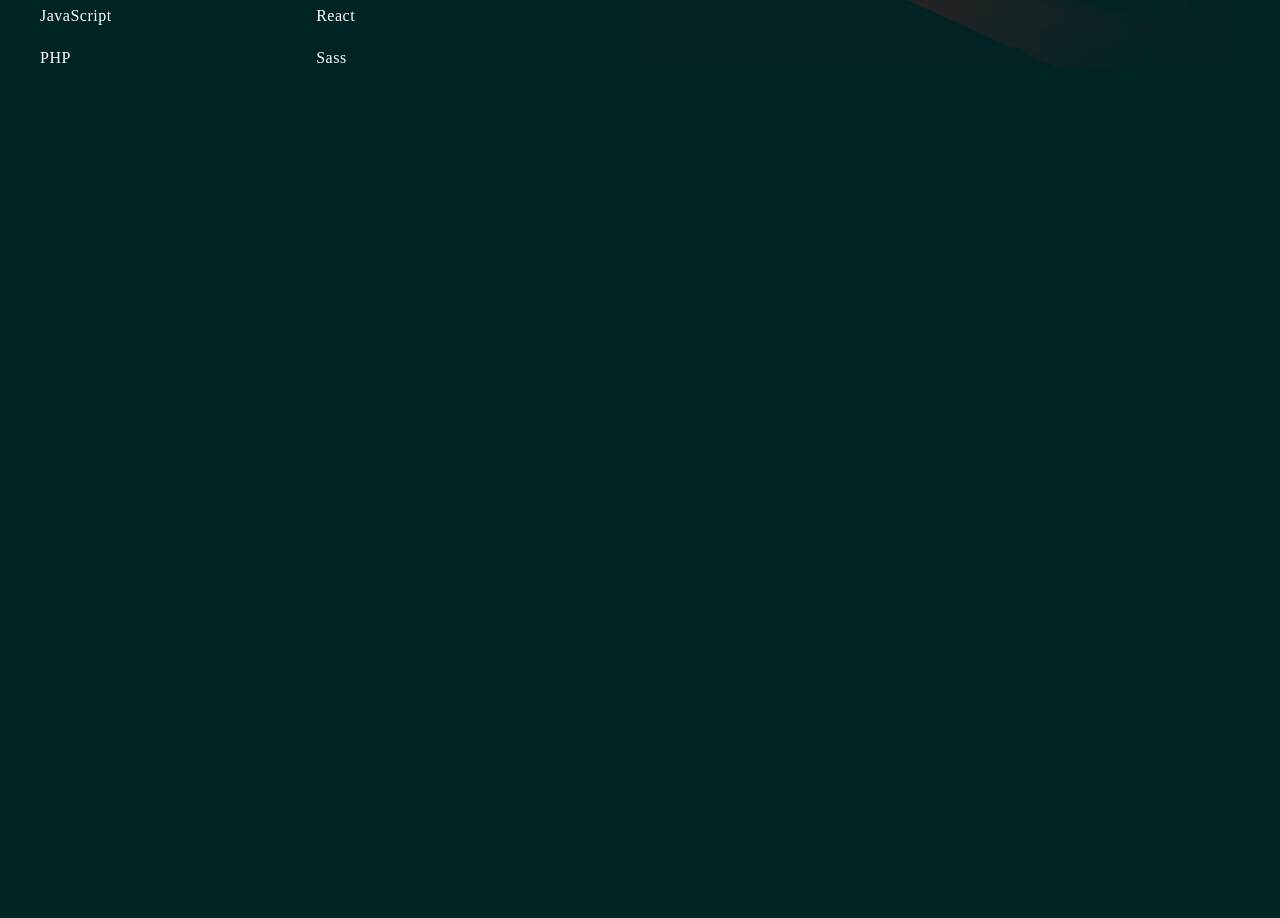
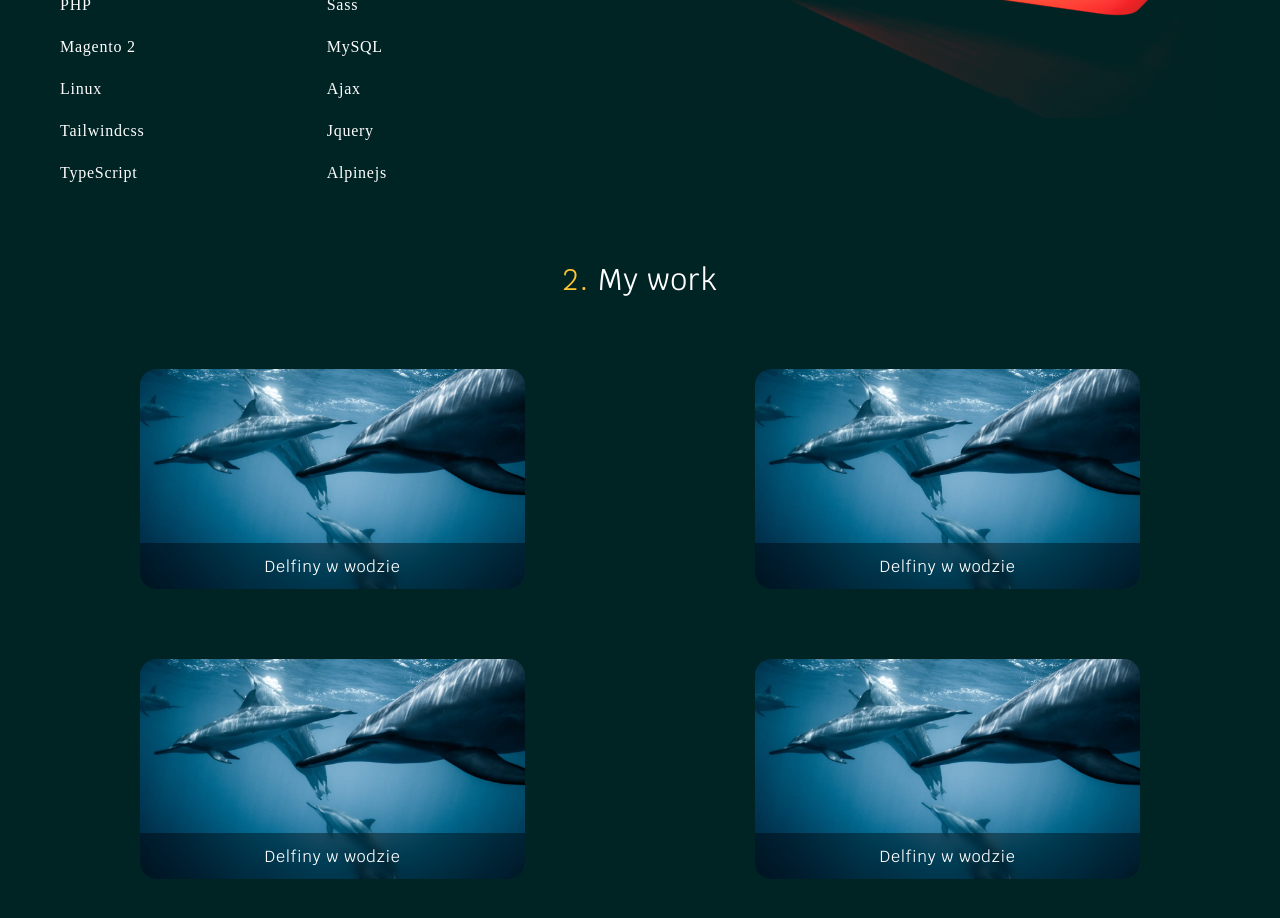
Before and after one commit to michalosmpk/portfolio, a React (Vite) app: page / in a window 1280 px wide. Shown: the part 1340-2258 px from the top of the page. Before the commit the page ends 1600 px from the top, so only its background shows below. Built offline with nearby package versions, Linux system fonts and the light colour scheme; a web font is replaced by a local one.

Commit message:
Added work section, updated about me section

```diff
--- a/src/App.jsx
+++ b/src/App.jsx
@@ -1,6 +1,7 @@
 import Header from './components/Header';
 import Hero from './components/Hero';
 import AboutMe from './components/AboutMe';
+import MyWork from './components/MyWork';
 import './scss/style.scss';
 
 function App() {
@@ -9,6 +10,7 @@ function App() {
       <Header />
       <Hero />
       <AboutMe />
+      <MyWork />
     </>
   )
 }
--- a/src/components/AboutMe.jsx
+++ b/src/components/AboutMe.jsx
@@ -27,6 +27,14 @@ function AboutMe() {
                                 <li>React</li>
                                 <li>PHP</li>
                                 <li>Sass</li>
+                                <li>Magento 2</li>
+                                <li>MySQL</li>
+                                <li>Linux</li>
+                                <li>Ajax</li>
+                                <li>Tailwindcss</li>
+                                <li>Jquery</li>
+                                <li>TypeScript</li>
+                                <li>Alpinejs</li>
                             </ul>
                         </div>
                     </div>
--- /dev/null
+++ b/src/components/MyWork.jsx
@@ -0,0 +1,48 @@
+import '../scss/myWork.scss';
+
+function MyWork() {
+    return (
+        <section className="Work">
+            <div className="ContentWrapper">
+                <h2 className="About__Heading sectionHeading">
+                    <span>2. </span>
+                    My work
+                </h2>
+
+                <div className="Work__Content">
+                    <div className="Work__Grid">
+                        <div className="Work__Tile" style={{ backgroundImage: 'url(\'src/assets/work/work_placeholder.jpeg\')' }}>
+                            <div className="Work__TileBlur" />
+                            <div className="Work__TileText">
+                                Delfiny w wodzie
+                            </div>
+                        </div>
+
+                        <div className="Work__Tile" style={{ backgroundImage: 'url(\'src/assets/work/work_placeholder.jpeg\')' }}>
+                            <div className="Work__TileBlur" />
+                            <div className="Work__TileText">
+                                Delfiny w wodzie
+                            </div>
+                        </div>
+
+                        <div className="Work__Tile" style={{ backgroundImage: 'url(\'src/assets/work/work_placeholder.jpeg\')' }}>
+                            <div className="Work__TileBlur" />
+                            <div className="Work__TileText">
+                                Delfiny w wodzie
+                            </div>
+                        </div>
+
+                        <div className="Work__Tile" style={{ backgroundImage: 'url(\'src/assets/work/work_placeholder.jpeg\')' }}>
+                            <div className="Work__TileBlur" />
+                            <div className="Work__TileText">
+                                Delfiny w wodzie
+                            </div>
+                        </div>
+                    </div>
+                </div>
+            </div>
+        </section>
+    )
+}
+
+export default MyWork;
--- a/src/scss/aboutMe.scss
+++ b/src/scss/aboutMe.scss
@@ -3,7 +3,7 @@
 .About {
     min-height: 100vh;
     padding-block-start: 40px;
-    padding-block-end: 120px;
+    padding-block-end: 40px;
 
     &__Content {
         display: grid;
@@ -11,6 +11,7 @@
         grid-template-columns: 1fr 1.1fr;
 
         @include desktop {
+            // padding-inline: 20px;
             gap: 40px;
         }
 
@@ -22,11 +23,15 @@
 
     &__Heading {
         margin-block-end: 70px;
+
+        @include desktop {
+            // margin-block-end: 100px;
+        }
     }
 
     &__LeftCol {
         display: grid;
-        gap: 40px;
+        gap: 25px;
 
         @include tablet {
             gap: 25px;
--- /dev/null
+++ b/src/scss/myWork.scss
@@ -0,0 +1,66 @@
+@import 'breakpoints.scss';
+
+.Work {
+    padding-block-end: 80px;
+
+    &__Grid {
+        display: grid;
+        width: 100%;
+        grid-template-columns: 1fr 1fr;
+        gap: 70px;
+
+        @include tablet-large {
+            grid-template-columns: 1fr;
+            gap: 55px;
+        }
+
+        @include mobile {
+            gap: 30px;
+        }
+    }
+
+    &__Tile {
+        $tile: &;
+        width: 100%;
+        max-width: 385px;
+        height: 220px;
+        position: relative;
+        border-radius: 16px;
+        background-size: cover;
+        background-repeat: no-repeat;
+        background-position: center;
+        overflow: hidden;
+        justify-self: center;
+        cursor: pointer;
+
+        @include mobile {
+            height: 180px;
+        }
+
+        &:hover {
+            #{$tile}Text {
+                height: 100%
+            }
+        }
+
+        &Text {
+            position: absolute;
+            bottom: 0;
+            height: 46px;
+            width: 100%;
+            display: flex;
+            justify-content: center;
+            text-align: center;
+            align-items: center;
+            background-color: rgba(0, 0, 0, 0.4);
+            color: #FFFFFF;
+            font-family: Krub;
+            font-size: 16px;
+            font-weight: 400;
+            backdrop-filter: blur(4px);
+            transition-property: height;
+            transition-duration: 250ms;
+            // transition-timing-function: cubic-bezier(0.175, 0.885, 0.32, 1.375);
+        }
+    }
+}
--- a/src/scss/style.scss
+++ b/src/scss/style.scss
@@ -6,7 +6,7 @@ html, body {
     margin: 0;
     width: 100%;
     background-color: #002324;
-    letter-spacing: 0.5px;
+    letter-spacing: 0.75px;
     scroll-behavior: smooth;
 }
 
@@ -17,9 +17,13 @@ html, body {
 }
 
 section {
-    padding-inline: 32px;
     display: flex;
     justify-content: center;
+    padding-inline: 30px;
+
+    @include desktop {
+        padding-inline: 60px;
+    }
 
     @include mobile-large {
         padding-inline: 20px;
```
Also changed, not shown: src/assets/work/work_placeholder.jpeg (added).
